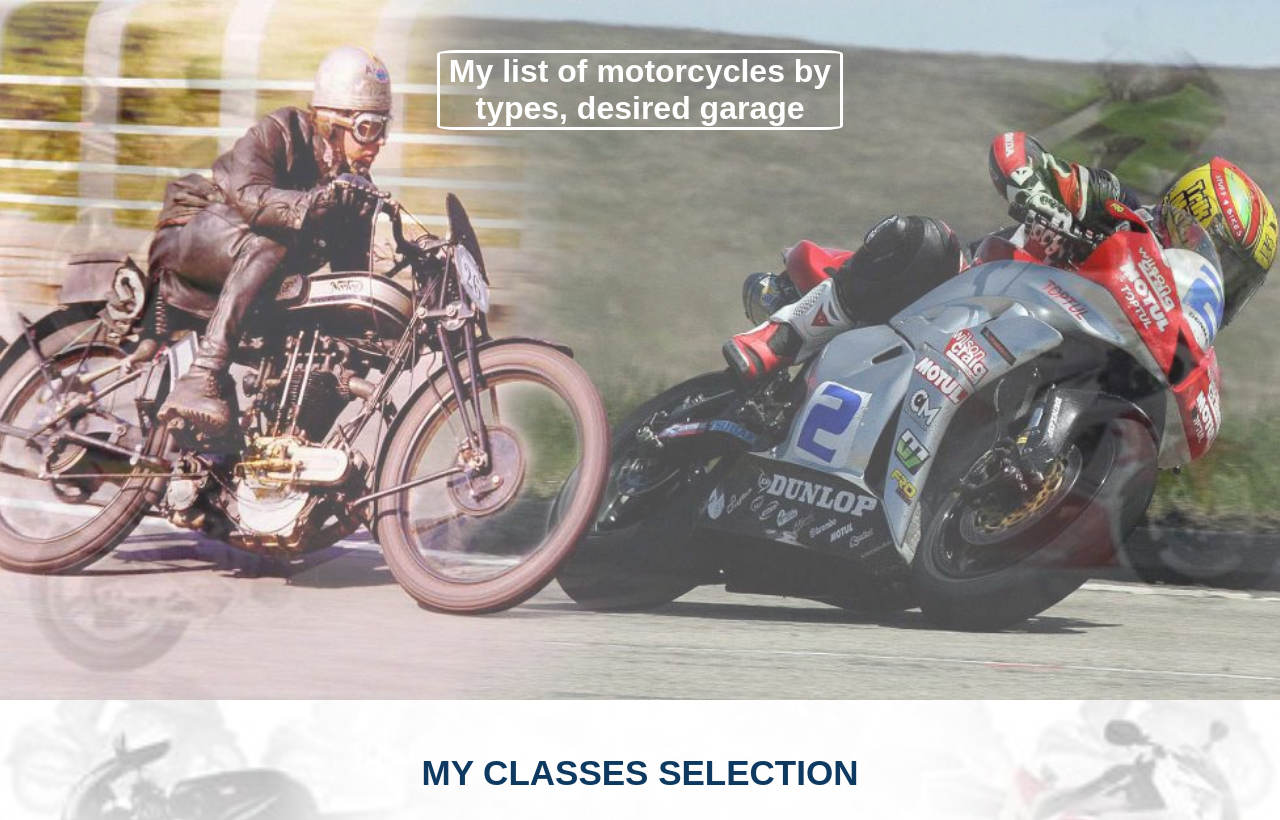
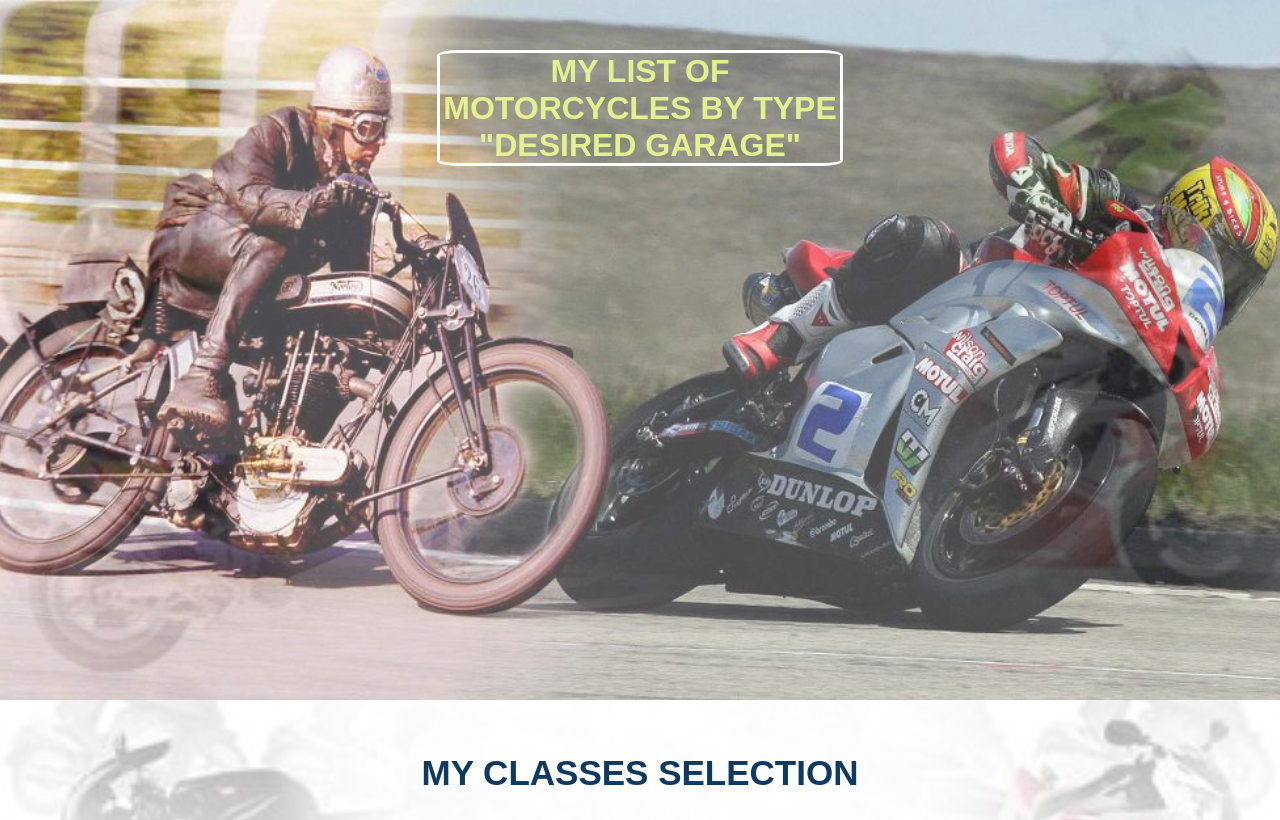
Before and after one commit to robert3r/html-me-something, a plain HTML site: page index.html in a window 1280 px wide. Shown: the top 820 px of the page. Drawn offline with Linux system fonts and the light colour scheme.

Commit message:
title color changed

```diff
--- a/index.html
+++ b/index.html
@@ -9,7 +9,7 @@
         <header>
             <div id="banner">
                 <div class="content">
-                    <h1>My list of motorcycles by types, desired garage</h1>
+                    <h1 id="title">MY LIST OF MOTORCYCLES BY TYPE "DESIRED GARAGE"</h1>
                 </div>
             </div>
             <nav class="navigation">
--- a/styles.css
+++ b/styles.css
@@ -36,7 +36,7 @@ display:flex;
     margin: 0 auto;
 }
 h1 {
-    color: white;
+    color: rgb(216, 236, 98);
     font-size: 42px;
     font-weight: 600;
     text-align: center;
```
